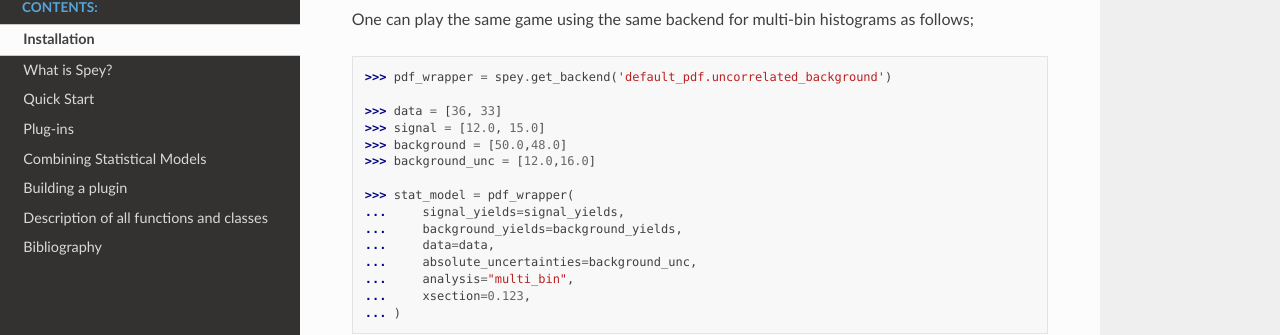
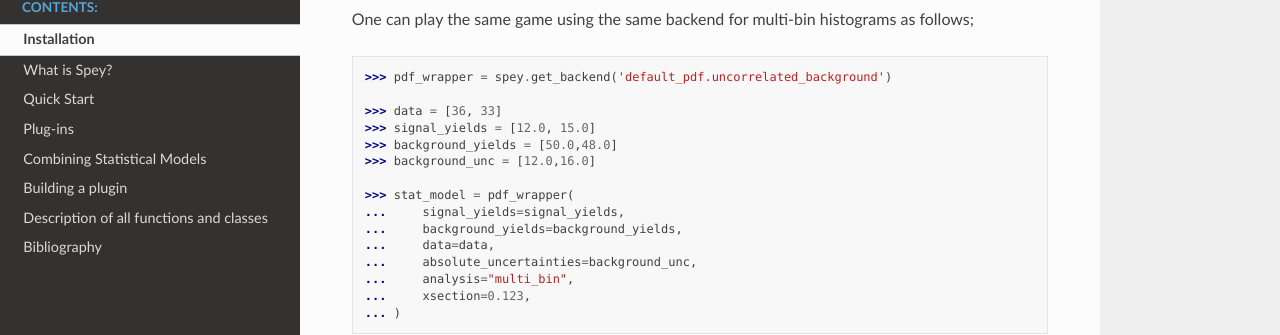
Before and after one commit to SpeysideHEP/spey, a Sphinx documentation site: the page built from docs/quick_start.rst, in a window 1280 px wide and 900 px high, scrolled down 2180 px. Shown: the part 139-474 px from the top of the window. Built offline with Sphinx 7.4.7 and the Read the Docs theme 2.0.0, drawn with Linux system fonts in a browser that asks for light colours; cross-references to code outside the pages are shown as plain code.

Commit message:
typo fix

```diff
--- a/docs/quick_start.rst
+++ b/docs/quick_start.rst
@@ -120,8 +120,8 @@ One can play the same game using the same backend for multi-bin histograms as fo
     >>> pdf_wrapper = spey.get_backend('default_pdf.uncorrelated_background')
 
     >>> data = [36, 33]
-    >>> signal = [12.0, 15.0]
-    >>> background = [50.0,48.0]
+    >>> signal_yields = [12.0, 15.0]
+    >>> background_yields = [50.0,48.0]
     >>> background_unc = [12.0,16.0]
 
     >>> stat_model = pdf_wrapper(
```
